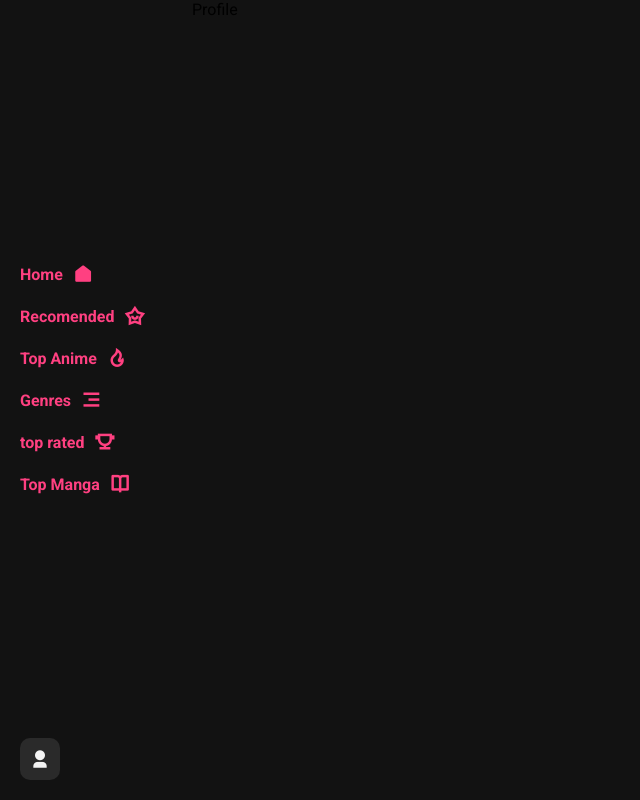
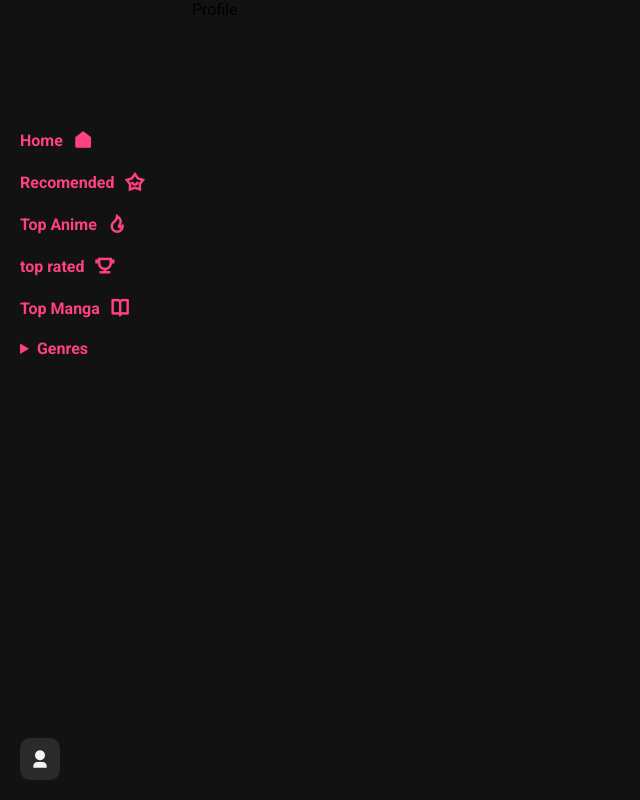
Before and after one commit to DanielGTY-D/AbsoluteAnime, a React (Vite) app: page /profile in a window 1280 px wide. Shown: the whole page, without its empty margins (0-640 px from the left). Built offline with nearby package versions, Linux system fonts and the light colour scheme; a web font is replaced by a local one.

Commit message:
added genres to menu

```diff
--- a/src/Componets/UI/Nav/Nav.scss
+++ b/src/Componets/UI/Nav/Nav.scss
@@ -1,16 +1,31 @@
 @use "../../../styles/variables" as v;
 
 .nav {
+  height: 50rem;
   &__list {
     display: flex;
     flex-direction: column;
     gap: 2rem;
   }
 
+  &__list--genre {
+    margin: 1rem 0 0 1.5rem;
+    overflow-y: scroll;
+    height: 20rem;
+  }
+
   &__item {
     &:hover {
       & .nav__link::after {
         transform: scaleX(1);
+      }
+    }
+  }
+
+  &__item--genre {
+    &:hover {
+      & .nav__link::after {
+        transform: scaleX(0);
       }
     }
   }
@@ -34,8 +49,24 @@
     }
   }
 
+  &__link {
+    &::after {
+      content: "";
+      border: none;
+    }
+  }
+
   &__icon {
     margin-left: 1rem;
     font-size: 2rem;
   }
+
+  &__details {
+  }
+
+  &__summary {
+    color: v.$accent-color;
+    font-weight: v.$bold;
+    font-size: 1.6rem;
+  }
 }
--- a/src/Componets/UI/Nav/Nav.tsx
+++ b/src/Componets/UI/Nav/Nav.tsx
@@ -1,22 +1,17 @@
 import { useState, useEffect } from "react";
 import "./Nav.scss";
 import "remixicon/fonts/remixicon.css";
+import useAnimeStore from "../../../store/animeStore";
+import { Link } from "react-router-dom";
 const Nav = () => {
+  const genres = useAnimeStore((state) => state.genresList);
   const [windowWidth, setWindowWidth] = useState(window.innerWidth);
-  const items = [
-    "Home",
-    "Recomended",
-    "Top Anime",
-    "Genres",
-    "top rated",
-    "Top Manga",
-  ];
+  const items = ["Home", "Recomended", "Top Anime", "top rated", "Top Manga"];
 
   const itemsIcons = [
     <i className="ri-home-fill nav__icon"></i>,
     <i className="ri-star-smile-line nav__icon"></i>,
     <i className="ri-fire-line nav__icon"></i>,
-    <i className="ri-menu-3-fill nav__icon"></i>,
     <i className="ri-trophy-line nav__icon"></i>,
     <i className="ri-book-open-line nav__icon"></i>,
   ];
@@ -38,6 +33,20 @@ const Nav = () => {
             </a>
           </li>
         ))}
+        <li className="nav__item">
+          <details className="nav__details">
+            <summary className="nav__summary">Genres</summary>
+            <ul className="nav__list nav__list--genre">
+              {genres.map((genre) => (
+                <li key={genre.mal_id} className="nav__item nav__item--genre">
+                  <Link to={"/"} className="nav__link nav__link--genre">
+                    {genre.name}
+                  </Link>
+                </li>
+              ))}
+            </ul>
+          </details>
+        </li>
       </ul>
     </div>
   );
--- a/src/Componets/common/Section/Section.tsx
+++ b/src/Componets/common/Section/Section.tsx
@@ -3,7 +3,7 @@ import "swiper/swiper-bundle.css";
 const Section = () => {
   return (
     <Swiper>
-      <SwiperSlide>Hola desde section</SwiperSlide>
+      <SwiperSlide></SwiperSlide>
     </Swiper>
   );
 };
--- a/src/hook/useAnime.ts
+++ b/src/hook/useAnime.ts
@@ -1,11 +1,12 @@
 import instance from "../axios/index.ts";
-import GenreSchema from "../schemas/shared/Genres.schema.ts";
+import { GenresSchema } from "../schemas/shared/Genres.schema.ts";
 import { TopAnimeSchemaArray } from "../schemas/TopAnime.schema";
 import useAnimeStore from "../store/animeStore";
 
 const useAnime = () => {
   const setTopAnimeList = useAnimeStore((state) => state.setAnimeList);
   const setGenresList = useAnimeStore((state) => state.setGenresList);
+
   const fetchTopAnime = async () => {
     try {
       const response = await instance.get("/top/anime");
@@ -24,8 +25,7 @@ const useAnime = () => {
   const fetchAnimeGenres = async () => {
     try {
       const response = await instance.get("/genres/anime");
-      const result = GenreSchema.safeParse(response.data.data);
-
+      const result = GenresSchema.safeParse(response.data.data);
       if (result.success) {
         setGenresList(result.data);
       }
--- a/src/schemas/TopAnime.schema.ts
+++ b/src/schemas/TopAnime.schema.ts
@@ -1,5 +1,5 @@
 import { z } from "zod";
-import GenreSchema from "./shared/Genres.schema";
+import { GenresSchema } from "./shared/Genres.schema";
 import ImageSchema from "./shared/Image.schema";
 
 const TopAnimeSchema = z.object({
@@ -10,7 +10,7 @@ const TopAnimeSchema = z.object({
   title_japanese: z.string(),
   episodes: z.number(),
   synopsis: z.string(),
-  genres: GenreSchema.array(),
+  genres: GenresSchema,
   images: ImageSchema,
 });
 
--- a/src/schemas/shared/Genres.schema.ts
+++ b/src/schemas/shared/Genres.schema.ts
@@ -1,8 +1,8 @@
 import { z } from "zod";
 
-const GenreSchema = z.object({
+export const GenreSchema = z.object({
   mal_id: z.number(),
   name: z.string(),
 });
 
-export default GenreSchema;
+export const GenresSchema = z.array(GenreSchema);
--- a/src/store/animeStore.tsx
+++ b/src/store/animeStore.tsx
@@ -1,6 +1,7 @@
 import { create } from "zustand";
 import { ItopAnimeArray } from "../interfaces/TopAnime";
 import { Genre } from "../interfaces/shared/Genres";
+import { devtools } from "zustand/middleware";
 
 interface AnimeStore {
   topAnimeList: ItopAnimeArray;
@@ -9,7 +10,8 @@ interface AnimeStore {
   setGenresList: (genresList: Genre[]) => void;
 }
 
-const useAnimeStore = create<AnimeStore>((set) => ({
+const useAnimeStore = create<AnimeStore>()(
+  devtools((set) => ({
     topAnimeList: [],
     genresList: [],
     setAnimeList: (topAnimeList: ItopAnimeArray) => {
@@ -18,6 +20,7 @@ const useAnimeStore = create<AnimeStore>((set) => ({
     setGenresList: (genres: Genre[]) => {
       set({ genresList: genres });
     },
-}));
+  })),
+);
 
 export default useAnimeStore;
--- /dev/null
+++ b/src/utils/index.ts
@@ -0,0 +1,7 @@
+export const lazyFetch = async (fn: () => void) => {
+  new Promise((resolve) => {
+    setTimeout(() => {
+      resolve(fn());
+    }, 1000);
+  });
+};
--- a/src/views/Home.tsx
+++ b/src/views/Home.tsx
@@ -2,15 +2,9 @@ import { useEffect } from "react";
 import Header from "../Componets/common/Header/Header.tsx";
 import Section from "../Componets/common/Section/Section.tsx";
 import useAnime from "../hook/useAnime.ts";
+import { lazyFetch } from "../utils/index.ts";
 const Home = () => {
   const { fetchAnimeGenres } = useAnime();
-  const lazyFetch = async (fn: () => void) => {
-    new Promise((resolve) => {
-      setTimeout(() => {
-        resolve(fn());
-      }, 1000);
-    });
-  };
 
   useEffect(() => {
     lazyFetch(fetchAnimeGenres);
```
Also changed, not shown: src/Componets/common/Card/Card.tsx (added, +11 -0 lines), src/Componets/common/Card/Card.scss (added). Lines whose indentation alone changed are shown as unchanged.
